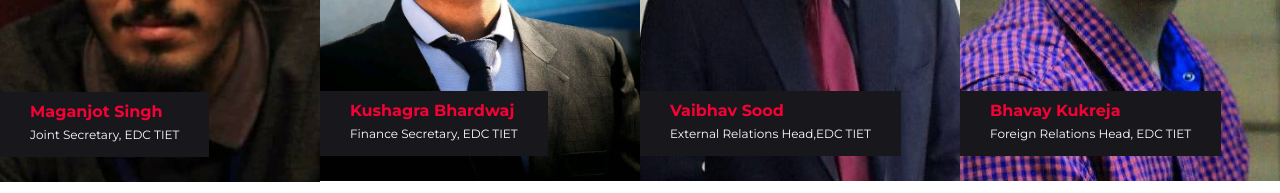
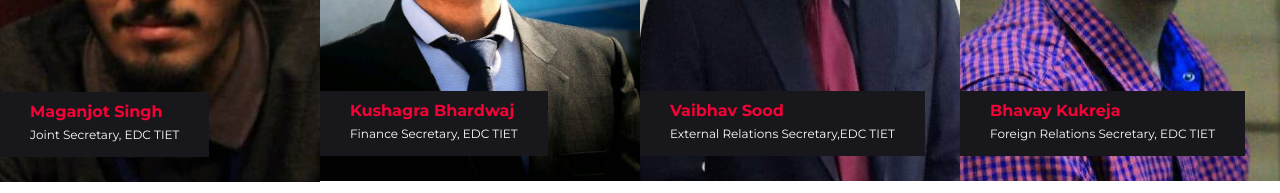
Before and after one commit to Kajal-11/EDC-TIET-Official-Website-2K19, a website: page team.html in a window 1280 px wide. Shown: the part 1540-1733 px from the top of the page. Drawn offline with Linux system fonts and the light colour scheme; files whose address does not match are found by name.

Commit message:
Update team.html

```diff
--- a/team.html
+++ b/team.html
@@ -263,7 +263,7 @@
                         <img src="assets/img/speakers/vaibhav.jpg" alt="speaker name">
                         <div class="info_box">
                             <h5 class="name">Vaibhav Sood</h5>
-                            <p class="position">External Relations Head,EDC TIET</p>
+                            <p class="position">External Relations Secretary,EDC TIET</p>
                         </div>
                     </div>
                 <div class="speaker_social" style="margin-top: -35px; ">
@@ -286,7 +286,7 @@
                         <img src="assets/img/speakers/rakshit.jpg" alt="speaker name">
                         <div class="info_box">
                             <h5 class="name">Bhavay Kukreja</h5>
-                            <p class="position">Foreign Relations Head, EDC TIET</p>
+                            <p class="position">Foreign Relations Secretary, EDC TIET</p>
                         </div>
                     </div>
                 <div class="speaker_social" style="margin-top: -35px; ">
```
